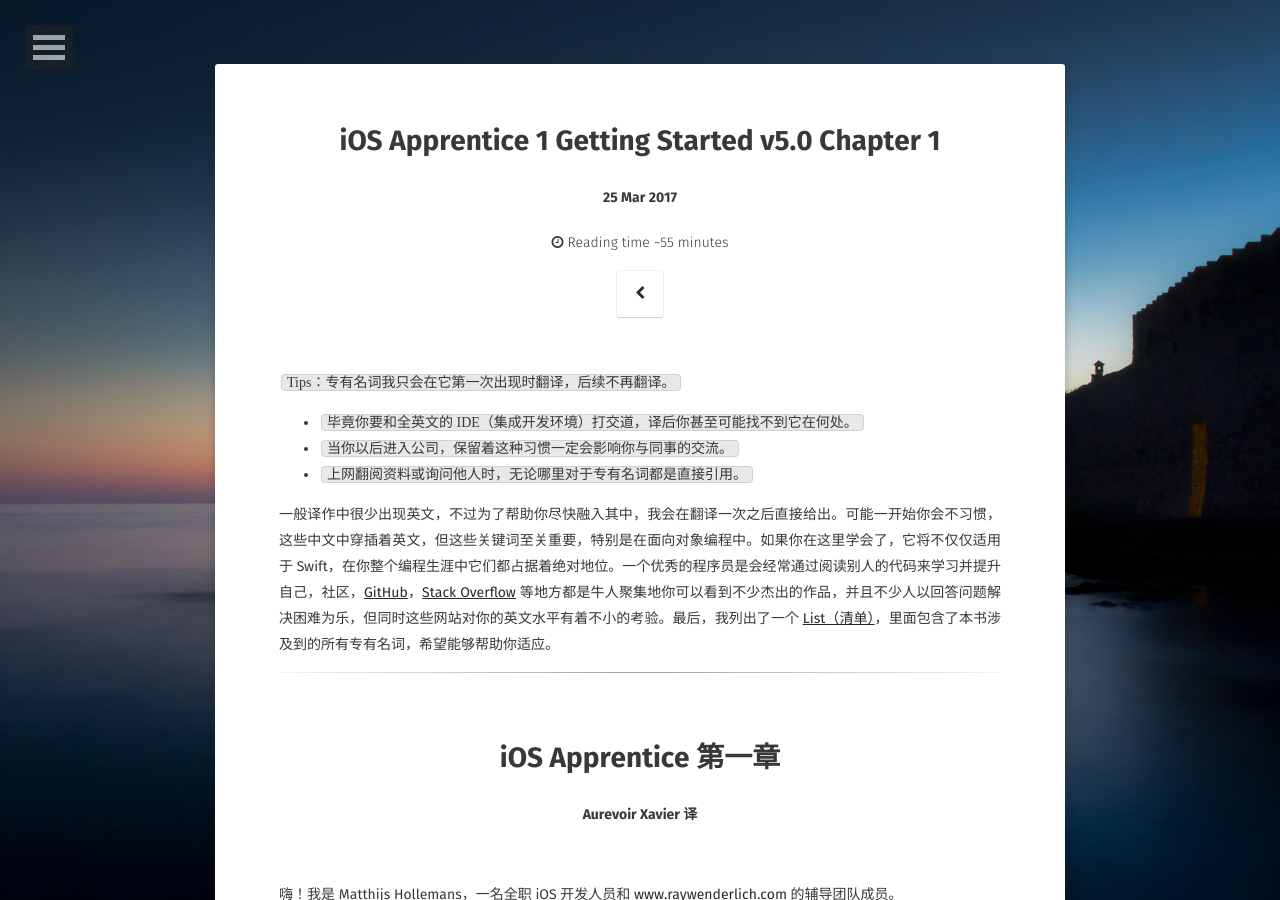
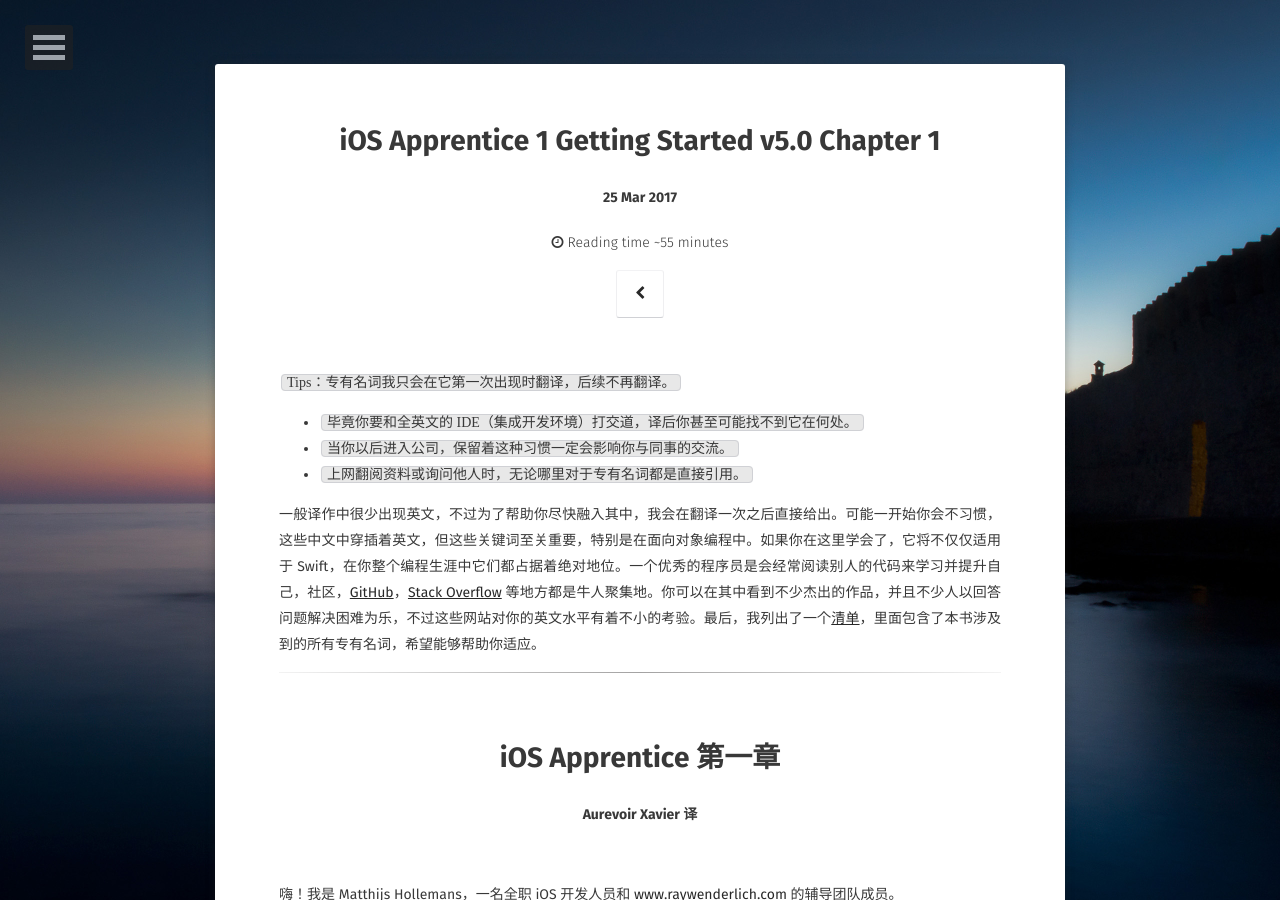
Before and after one commit to AurevoirXavier/deprecated-AurevoirXavier.github.io, a Jekyll site: the page built from _posts/2017-3-25-iOSApprenticeChapter1.md, in a window 1280 px wide and 900 px high. Built offline with Jekyll 4.4.1, drawn with Linux system fonts in a browser that asks for light colours; some web fonts are replaced; comment, search, counter and statistics services are not loaded.

Commit message:
23:11/04/06/2017

```diff
--- a/_posts/2017-3-25-iOSApprenticeChapter1.md
+++ b/_posts/2017-3-25-iOSApprenticeChapter1.md
@@ -13,7 +13,7 @@
 - `当你以后进入公司，保留着这种习惯一定会影响你与同事的交流。`
 - `上网翻阅资料或询问他人时，无论哪里对于专有名词都是直接引用。`
 
-一般译作中很少出现英文，不过为了帮助你尽快融入其中，我会在翻译一次之后直接给出。可能一开始你会不习惯，这些中文中穿插着英文，但这些关键词至关重要，特别是在面向对象编程中。如果你在这里学会了，它将不仅仅适用于 Swift，在你整个编程生涯中它们都占据着绝对地位。一个优秀的程序员是会经常通过阅读别人的代码来学习并提升自己，社区，[GitHub](https://www.github.com)，[Stack Overflow](https://stackoverflow.com/) 等地方都是牛人聚集地你可以看到不少杰出的作品，并且不少人以回答问题解决困难为乐，但同时这些网站对你的英文水平有着不小的考验。最后，我列出了一个 [List（清单）](http://uvwvu.com/iOSkeyword)，里面包含了本书涉及到的所有专有名词，希望能够帮助你适应。
+一般译作中很少出现英文，不过为了帮助你尽快融入其中，我会在翻译一次之后直接给出。可能一开始你会不习惯，这些中文中穿插着英文，但这些关键词至关重要，特别是在面向对象编程中。如果你在这里学会了，它将不仅仅适用于 Swift，在你整个编程生涯中它们都占据着绝对地位。一个优秀的程序员是会经常阅读别人的代码来学习并提升自己，社区，[GitHub](https://www.github.com/)，[Stack Overflow](https://stackoverflow.com/) 等地方都是牛人聚集地。你可以在其中看到不少杰出的作品，并且不少人以回答问题解决困难为乐，不过这些网站对你的英文水平有着不小的考验。最后，我列出了一个[清单](http://uvwvu.com/iOSkeyword)，里面包含了本书涉及到的所有专有名词，希望能够帮助你适应。
 
 ---
 
```
Also changed, not shown: _posts/2017-4-6-iOSApprenticeChapter2.md (added, +26 -0 lines).
